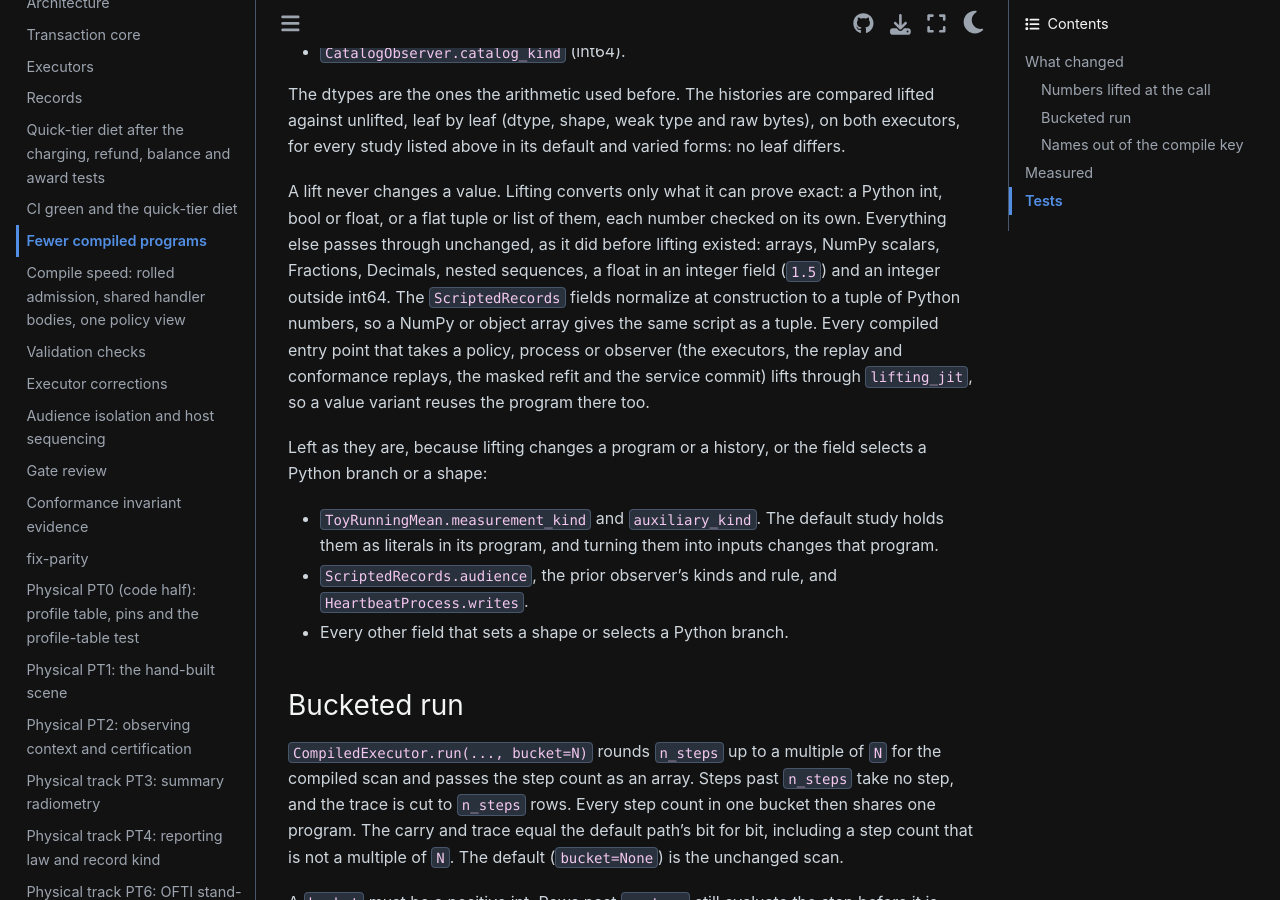
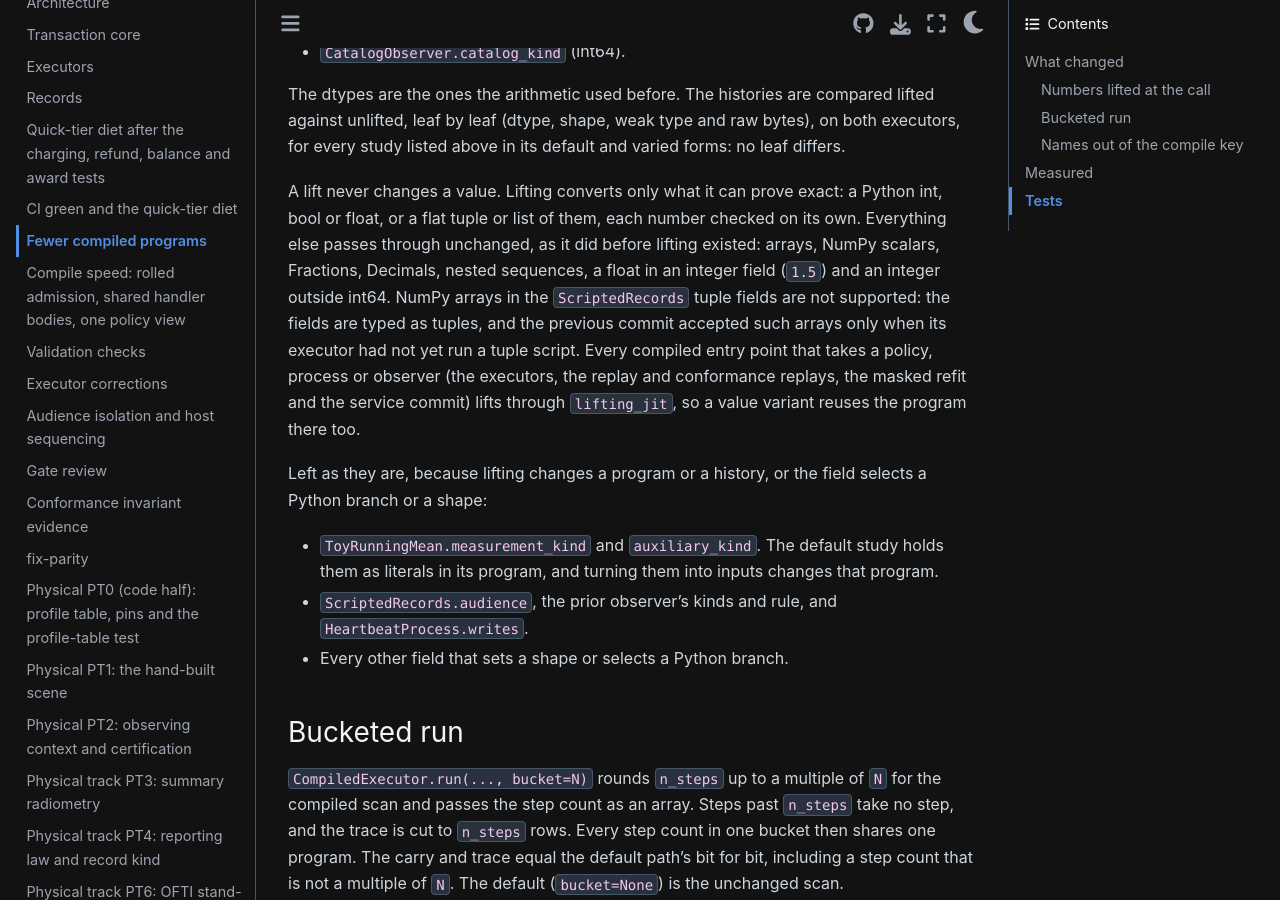
Before and after one commit to CoreySpohn/spaceodyssey, a Sphinx documentation site: the page built from docs/changes/compile-speed-b.md, in a window 1280 px wide and 900 px high, scrolled down 723 px. Built offline with Sphinx 7.4.7 and the Sphinx Book theme 1.1.4, drawn with Linux system fonts in a browser that asks for light colours; pages that are not in the unit, such as notebooks, are missing from menus; some of the changed text lies outside the part shown.

Commit message:
docs(change): state that arrays in scripted tuple fields are unsupported

```diff
--- a/docs/changes/compile-speed-b.md
+++ b/docs/changes/compile-speed-b.md
@@ -33,8 +33,9 @@ A lift never changes a value. Lifting converts only what it can prove exact: a P
 int, bool or float, or a flat tuple or list of them, each number checked on its own.
 Everything else passes through unchanged, as it did before lifting existed: arrays,
 NumPy scalars, Fractions, Decimals, nested sequences, a float in an integer field (`1.5`)
-and an integer outside int64. The `ScriptedRecords` fields normalize at construction to
-a tuple of Python numbers, so a NumPy or object array gives the same script as a tuple.
+and an integer outside int64. NumPy arrays in the `ScriptedRecords` tuple fields are not
+supported: the fields are typed as tuples, and the previous commit accepted such arrays only
+when its executor had not yet run a tuple script.
 Every compiled entry point that takes a policy, process or observer
 (the executors, the replay and conformance replays, the masked refit and the service
 commit) lifts through `lifting_jit`, so a value variant reuses the program there too.
```
Also changed, not shown: other parts of docs/changes/compile-speed-b.md (+1 -1 lines).
